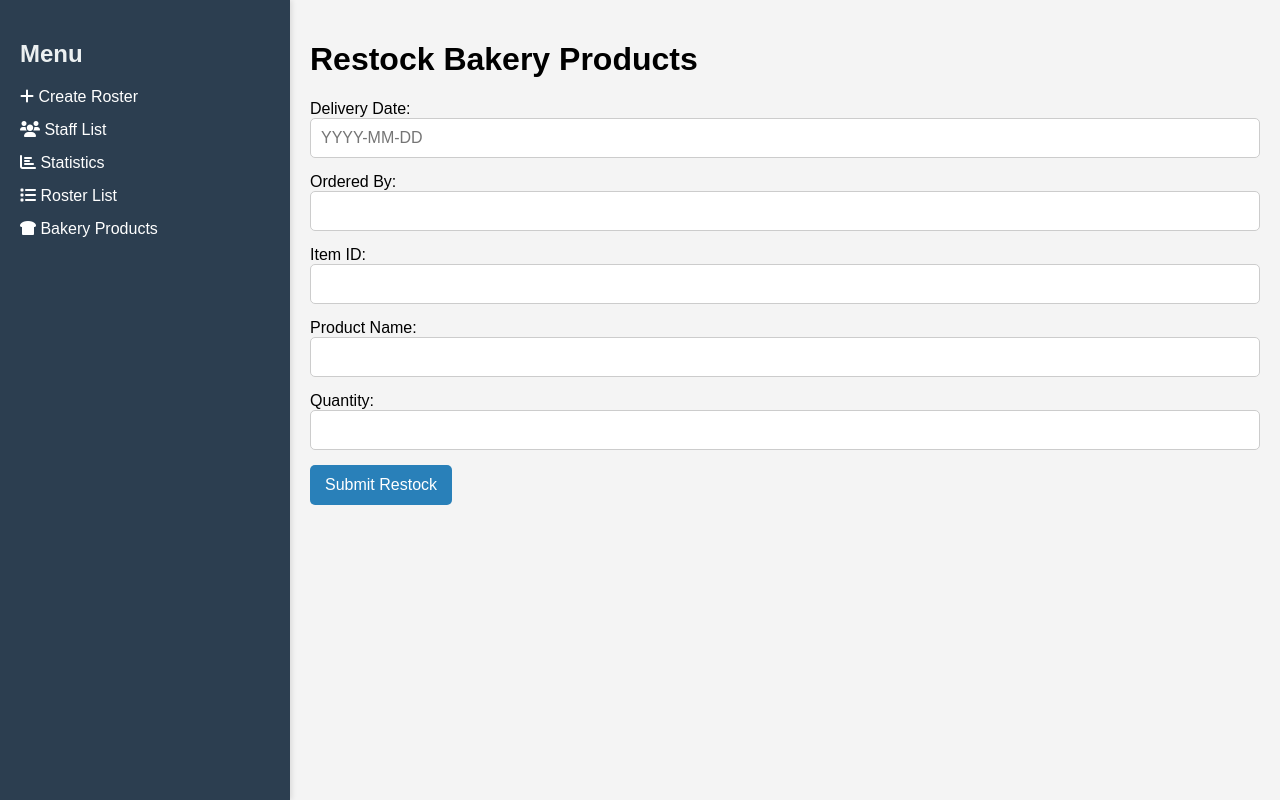
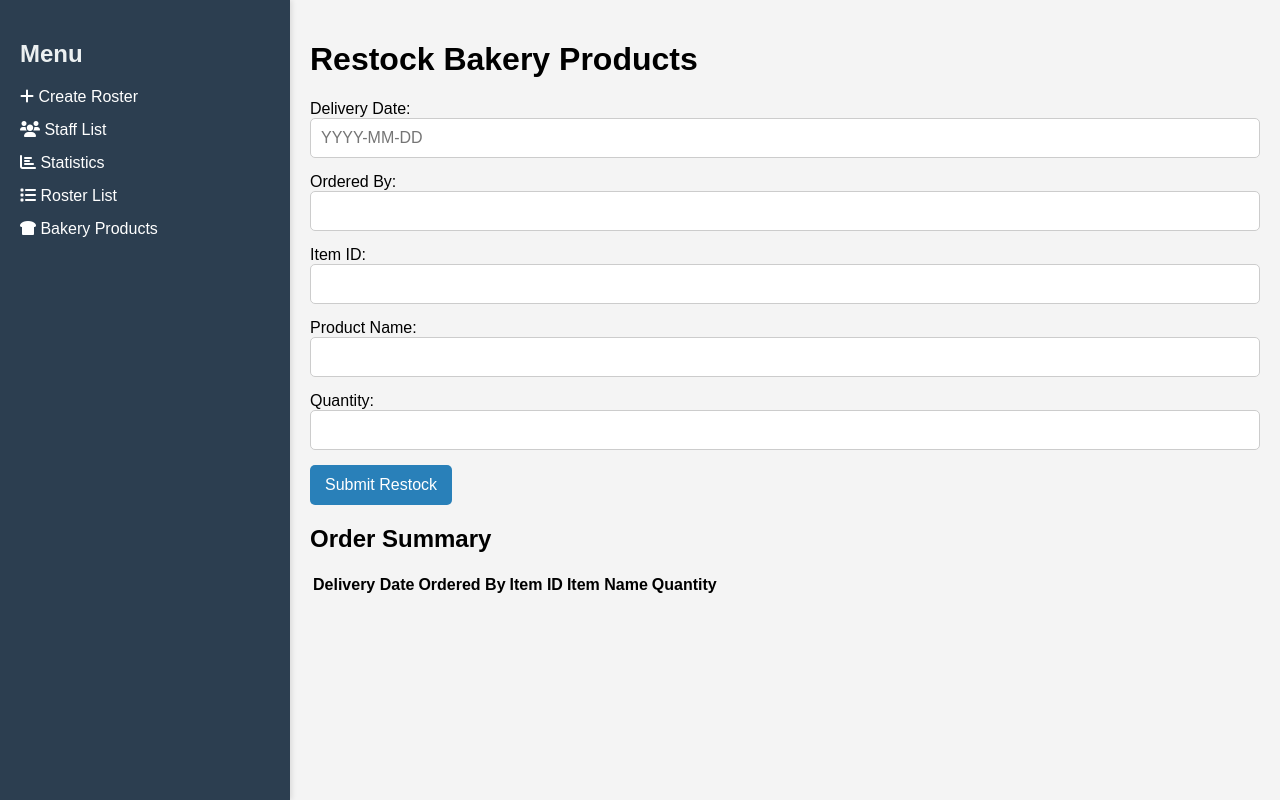
Before and after one commit to JUNELAI2024/roster2ndversion, a Django app: page /roster/bakery/ in a window 1280 px wide. Run offline with Django 5.2, Linux system fonts and the light colour scheme; data that the repository does not hold is empty.

Commit message:
add summary order

```diff
--- a/roster/templates/roster/bakery_product.html
+++ b/roster/templates/roster/bakery_product.html
@@ -125,6 +125,28 @@
         }
         button:hover {
             background-color: #3498db;
+            .order-summary {
+    margin-top: 20px;
+    padding: 10px;
+    background-color: #fff;
+    border: 1px solid #ccc;
+    border-radius: 5px;
+}
+
+.order-summary table {
+    width: 100%;
+    border-collapse: collapse;
+}
+
+.order-summary th, .order-summary td {
+    padding: 10px;
+    border: 1px solid #ddd;
+    text-align: left;
+}
+
+.order-summary th {
+    background-color: #f2f2f2;
+}
         }
     </style>
 </head>
@@ -158,11 +180,11 @@
                     {% for product in products %}
                         {% if product.category == category %}
                             <div class="item">
-                                <span>{{ product.item_name }}</span>
+                                <span>{{ product.item_id }} - {{ product.item_name }}</span> <!-- Display item_id and item_name -->
                                 <div class="quantity-controls">
-                                    <button onclick="changeQuantity('{{ product.id }}', -1)">-</button>
+                                    <button type="button" onclick="changeQuantity('{{ product.id }}', -1, '{{ product.item_id }}')">-</button>
                                     <span id="quantity-{{ product.id }}">0</span>
-                                    <button onclick="changeQuantity('{{ product.id }}', 1)">+</button>
+                                    <button type="button" onclick="changeQuantity('{{ product.id }}', 1, '{{ product.item_id }}')">+</button>
                                 </div>
                             </div>
                         {% endif %}
@@ -181,10 +203,29 @@
 
     <label for="quantity">Quantity:</label>
     <input type="text" id="quantity" name="quantity" required readonly /><br> <!-- Readonly initially -->
+    <button type="submit">Submit Restock</button>
+    <div class="order-summary">
+        <h2>Order Summary</h2>
+        <table id="orderSummaryTable">
+            <thead>
+                <tr>
+                    <th>Delivery Date</th>
+                    <th>Ordered By</th>
+                    <th>Item ID</th>
+                    <th>Item Name</th>
+                    <th>Quantity</th>
+                </tr>
+            </thead>
+            <tbody id="orderSummaryBody">
+                <!-- New rows will be added here -->
+            </tbody>
+        </table>
+    </div>
+</div>
 
-            <button type="submit">Submit Restock</button>
         </form>
     </div>
+
 
     <script>
 
@@ -193,12 +234,14 @@
             itemsDiv.style.display = itemsDiv.style.display === 'none' ? 'block' : 'none';
         }
 
-        function changeQuantity(productId, change) {
+        function changeQuantity(productId, change, itemId) {
             const quantityElement = document.getElementById(`quantity-${productId}`);
             const quantityInputElement = document.getElementById('quantity'); // Get the quantity input
             const productNameElement = document.getElementById('product_name'); // Get the product name input
+            const itemIdInputElement = document.getElementById('item_id'); // Get the item ID input field
             const deliveryDate = $('#deliveryDate').val(); // Get the delivery date value
             const orderBy = $('#orderBy').val(); // Get the order by value
+            const orderSummaryBody = document.getElementById('orderSummaryBody');
 
             // Check if delivery date and order by fields are filled
             if (!deliveryDate || !orderBy) {
@@ -221,13 +264,36 @@
 
             // If quantity is updated, update the product name and quantity input
             if (currentQuantity > 0) {
+                 // Set the product name and quantity input
+        const productName = $(quantityElement).closest('.item').find('span').first().text().split(' - ')[1]; // Extract product name
                 productNameElement.value = $(quantityElement).closest('.item').find('span').first().text(); // Set product name
                 quantityInputElement.value = currentQuantity; // Set the quantity input
-            } else {
-                productNameElement.value = ''; // Clear product name if quantity is 0
-                quantityInputElement.value = ''; // Clear quantity input if quantity is 0
-            }
+                itemIdInputElement.value = itemId; // Autofeed the item ID input
+  // Update or add to order summary
+  const existingRow = Array.from(orderSummaryBody.rows).find(row => row.cells[2].innerText === itemId);
+        if (existingRow) {
+            existingRow.cells[4].innerText = currentQuantity; // Update existing row quantity
+        } else {
+            const newRow = orderSummaryBody.insertRow();
+            newRow.insertCell(0).innerText = deliveryDate;
+            newRow.insertCell(1).innerText = orderBy;
+            newRow.insertCell(2).innerText = itemId;
+            newRow.insertCell(3).innerText = productName;
+            newRow.insertCell(4).innerText = currentQuantity;
         }
+    } else {
+        // Remove row from order summary if quantity is 0
+        const existingRow = Array.from(orderSummaryBody.rows).find(row => row.cells[2].innerText === itemId);
+        if (existingRow) {
+            orderSummaryBody.deleteRow(existingRow.rowIndex);
+        }
+
+        // Clear inputs if quantity is 0
+        productNameElement.value = '';
+        quantityInputElement.value = '';
+        itemIdInputElement.value = '';
+    }
+}
 
 $(document).ready(function() {
     $('#restockForm').on('submit', function(event) {
@@ -260,6 +326,10 @@
                     console.log('Response:', response); // Debugging log
                     if (response.status === 'success') {
                         alert(response.message);
+
+                        // Clear the order summary
+                        $('#orderSummaryBody').empty();
+
                         $('#restockForm')[0].reset(); // Reset the form fields
                     } else {
                         alert('Error: ' + response.message);
```
